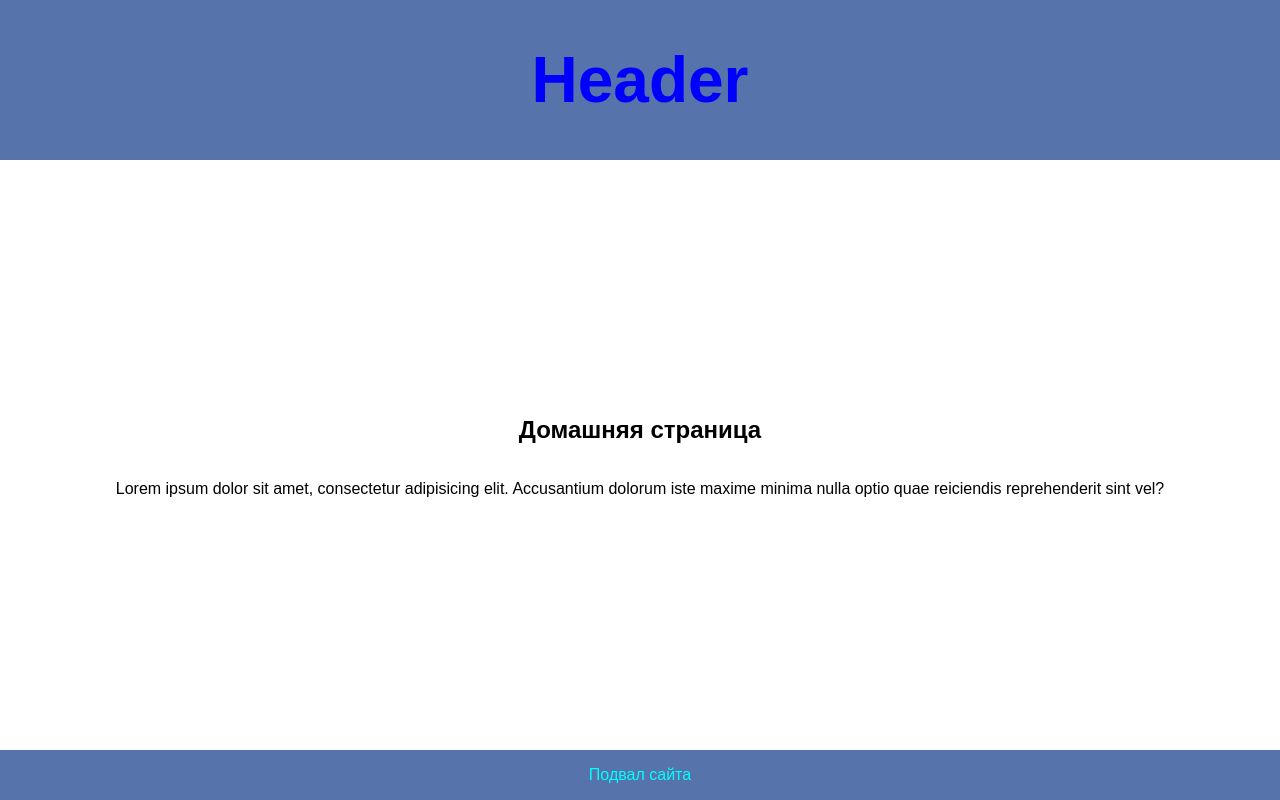
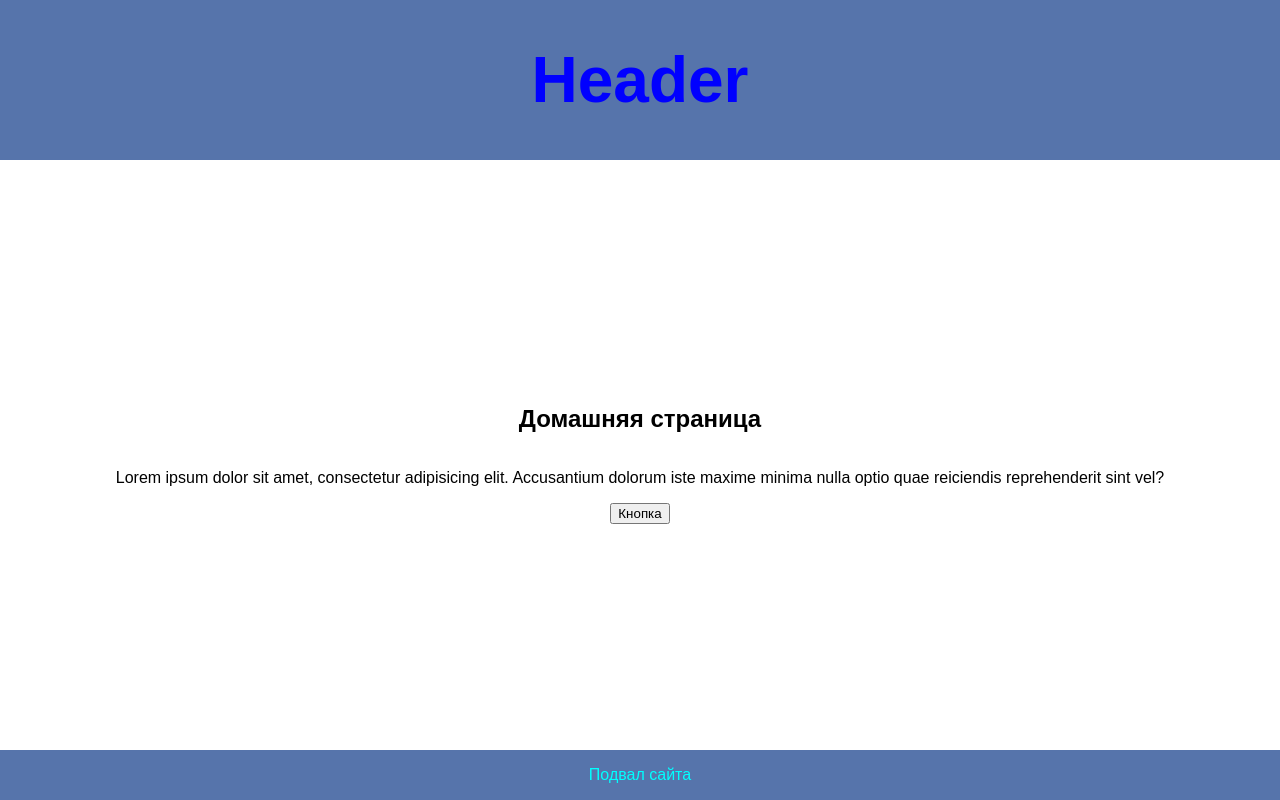
Before and after one commit to AndreyZaytsev90/velo-city, a React (Vite) app in the folder react/vite-project-react-web-garage/: page / in a window 1280 px wide. Built offline with nearby package versions, Linux system fonts and the light colour scheme.

Commit message:
practice react 1.6

```diff
--- /dev/null
+++ b/react/vite-project-react-web-garage/src/components/Button/Button.jsx
@@ -0,0 +1,14 @@
+import React from 'react';
+
+export const Button = ({callBack}) => {
+
+    const onClickHandler = () => {
+        console.log("Меня нажали")
+        callBack()
+    }
+
+
+    return (
+        <button onClick={onClickHandler}>Кнопка</button>
+    );
+};
--- a/react/vite-project-react-web-garage/src/pages/HomePage/HomePage.jsx
+++ b/react/vite-project-react-web-garage/src/pages/HomePage/HomePage.jsx
@@ -1,11 +1,18 @@
 import React from 'react';
 import './HomePage.css'
+import {Button} from "../../components/Button/Button.jsx";
 
 const HomePage = () => {
+
+    const foo = () => {
+        alert("меня нажали")
+    }
+
     return (
         <div className='home-page'>
             <h2>Домашняя страница</h2>
             <p>Lorem ipsum dolor sit amet, consectetur adipisicing elit. Accusantium dolorum iste maxime minima nulla optio quae reiciendis reprehenderit sint vel?</p>
+            <Button callBack={foo}/>
         </div>
     );
 };
```
